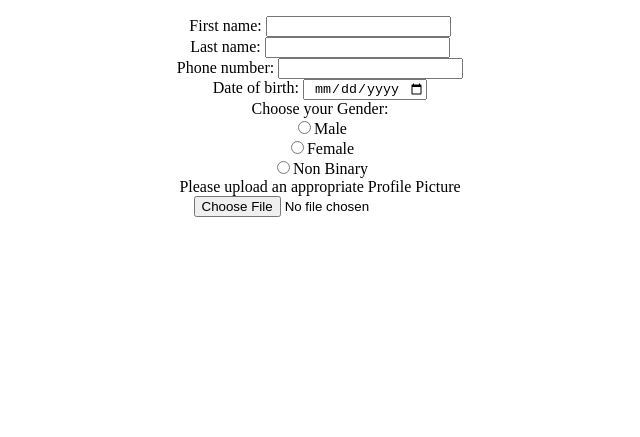
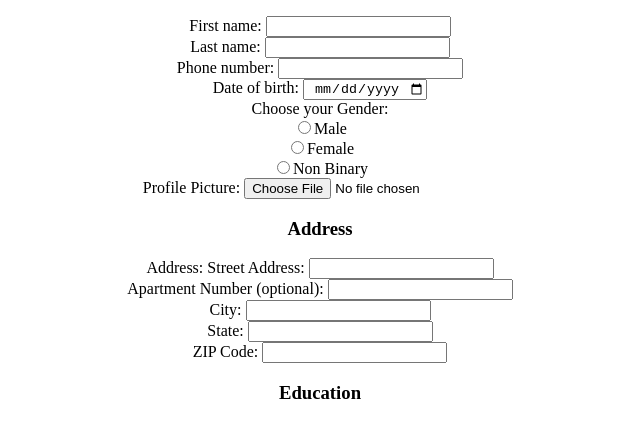
Before and after one commit to javyW/greensolJobApplication, a plain HTML site: page index.html in a window 1280 px wide. Shown: the part 105-542 px from the top of the page, without its empty margins (320-960 px from the left). Drawn offline with Linux system fonts and the light colour scheme.

Commit message:
feat: added address section to index.html

```diff
--- a/index.html
+++ b/index.html
@@ -7,7 +7,9 @@
     <link rel="stylesheet" href="style.css">
 </head>
 <body>
+
     <h1>Greensol Job Application Form <span class="title"></span></h1>
+
 
         <div class="Personal-information">
         <form>
@@ -29,15 +31,40 @@
             <input type="radio" id="gender" name="gender">Female<br>
             <input type="radio" id="gender" name="gender">Non Binary<br>
 
-            <label for="Pfp">Please upload an appropriate Profile Picture</label><br>
+            <label for="Pfp">Profile Picture: </label>
             <input type="file" name="media">
         </form>
     </div>
 
+
     <div class="Address">
+        <form>
+            <h3>Address</h3>
+            <label for="address">Address:</label>
+            <label for="street">Street Address:</label>
+            <input type="text" id="street" name="street" required><br>
 
+            <label for="apt">Apartment Number (optional):</label>
+            <input type="text" id="apt" name="apt"><br>
+
+            <label for="city">City:</label>
+            <input type="text" id="city" name="city" required><br>
+
+            <label for="state">State:</label>
+            <input type="text" id="state" name="state" required><br>
+
+            <label for="zip">ZIP Code:</label>
+            <input type="text" id="zip" name="zip" required><br>
+
+        </form>
     </div>
 
 
+    <div class="education">
+        <form>
+            <h3>Education</h3>
+        </form>
+    </div>
+
 </body>
 </html>
```
